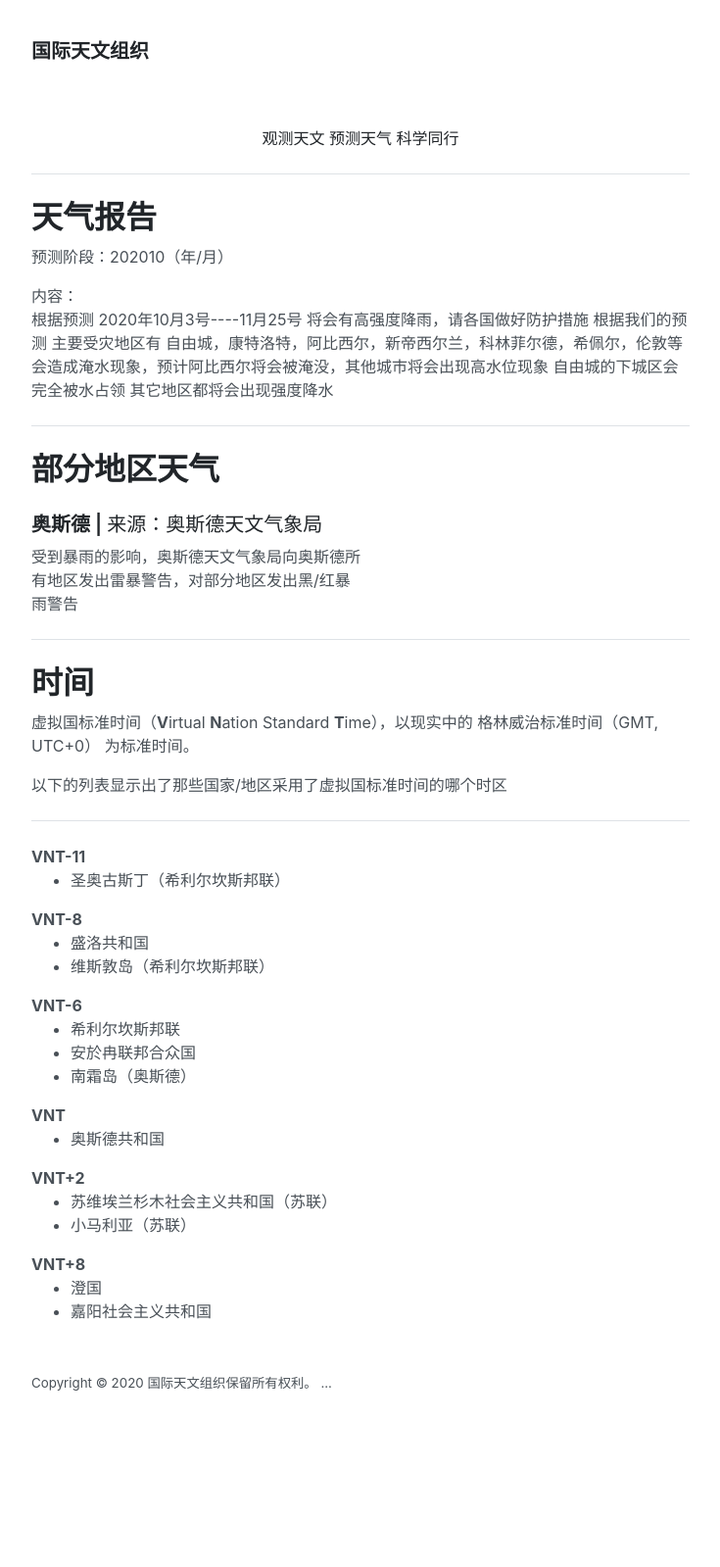
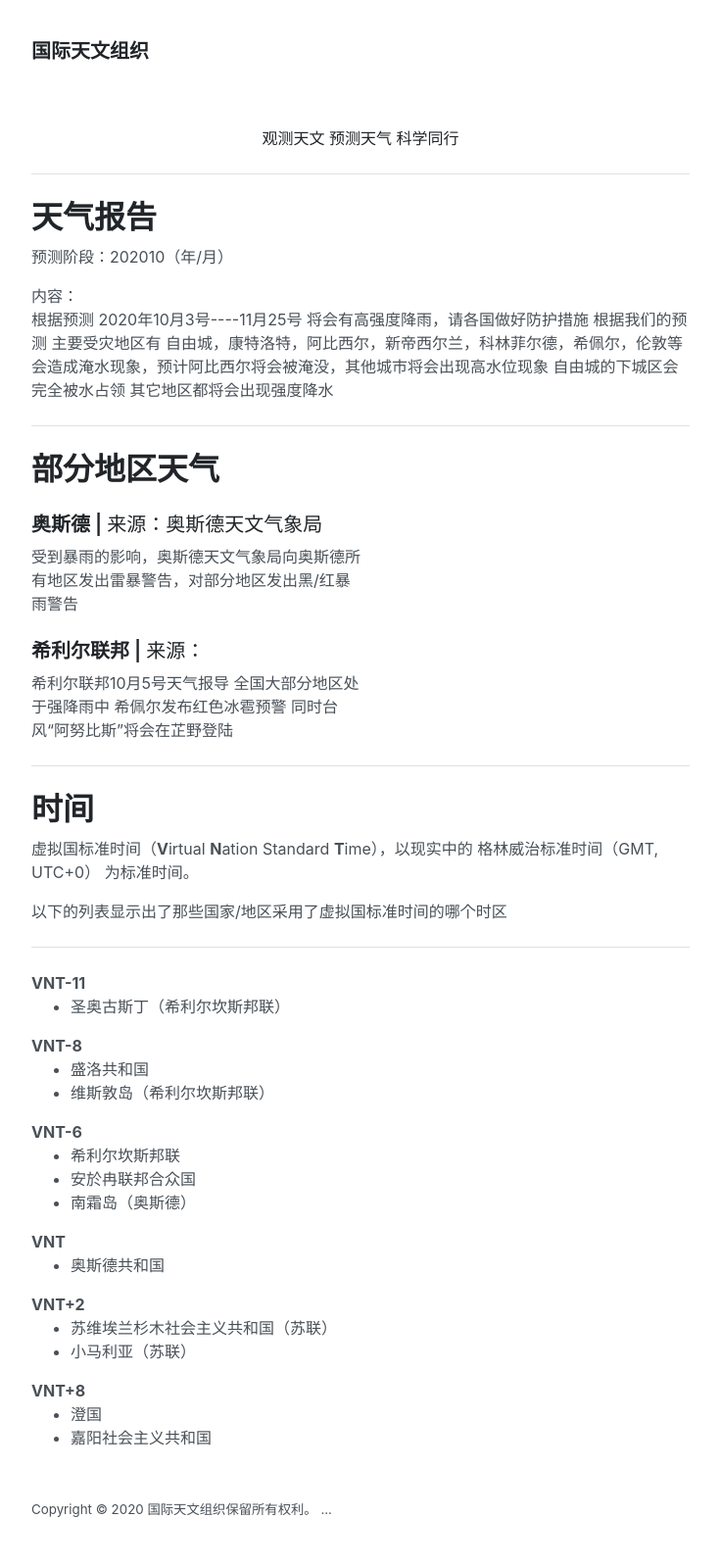
Before and after one commit to vunconf/vunconf.github.io, a Jekyll site: the page built from iao/index.html, in a window 1280 px wide. Shown: the whole page at 98% size, without its empty margins (272-1007 px from the left). Built offline with Jekyll 4.4.1, drawn with Linux system fonts in a browser that asks for light colours; before the commit the page ends 1470 px from its top, so only the background shows below that.

Commit message:
Update index.html

```diff
--- a/iao/index.html
+++ b/iao/index.html
@@ -14,6 +14,10 @@ title: 主页
 <h3>奥斯德 | <span style="font-weight: 400">来源：奥斯德天文气象局</span></h3>
 <div>
   <p style="width: 50%;text-align: left;">受到暴雨的影响，奥斯德天文气象局向奥斯德所有地区发出雷暴警告，对部分地区发出黑/红暴雨警告</p>
+</div>
+<h3>希利尔联邦 | <span style="font-weight: 400">来源：</span></h3>
+<div>
+  <p style="width: 50%;text-align: left;">希利尔联邦10月5号天气报导 全国大部分地区处于强降雨中 希佩尔发布红色冰雹预警 同时台风“阿努比斯”将会在芷野登陆</p>
 </div>
 <hr>
 <h1>时间</h1>
```
